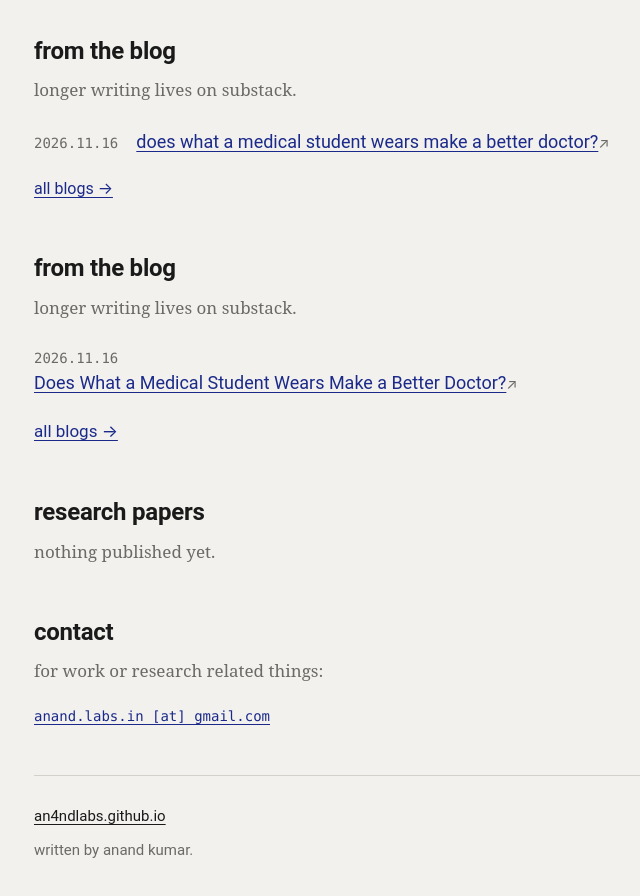
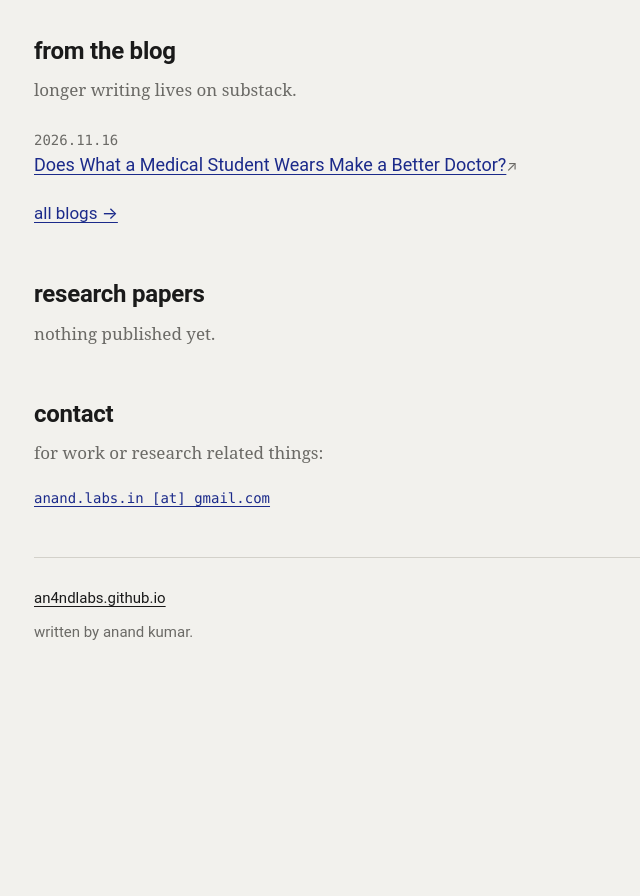
Before and after one commit to an4ndlabs/an4ndlabs.github.io, a plain HTML site: page index.html in a window 1280 px wide. Shown: the part 780-1676 px from the top of the page, without its empty margins (296-936 px from the left). After the commit the page ends 1482 px from the top, so only its background shows below. Drawn offline with Linux system fonts and the light colour scheme.

Commit message:
Remove duplicate blog section from index.html
Removed duplicate blog section and adjusted formatting.

```diff
--- a/index.html
+++ b/index.html
@@ -124,15 +124,6 @@
   <section>
     <h2>from the blog</h2>
     <p class="note">longer writing lives on substack.</p>
-    <ol>
-      <li><span class="n">2026.11.16</span><a class="out" href="https://an4nd.substack.com/p/does-what-a-medical-student-wears" target="_blank" rel="noopener">does what a medical student wears make a better doctor?</a></li>
-    </ol>
-    <p style="margin-top:14px"><a href="/blog.html">all blogs &rarr;</a></p>
-  </section>
-
-  <section>
-    <h2>from the blog</h2>
-    <p class="note">longer writing lives on substack.</p>
     <div class="post-row">
       <span class="date">2026.11.16</span>
       <a class="out t" href="https://an4nd.substack.com/p/does-what-a-medical-student-wears" target="_blank" rel="noopener">Does What a Medical Student Wears Make a Better Doctor?</a>
```
